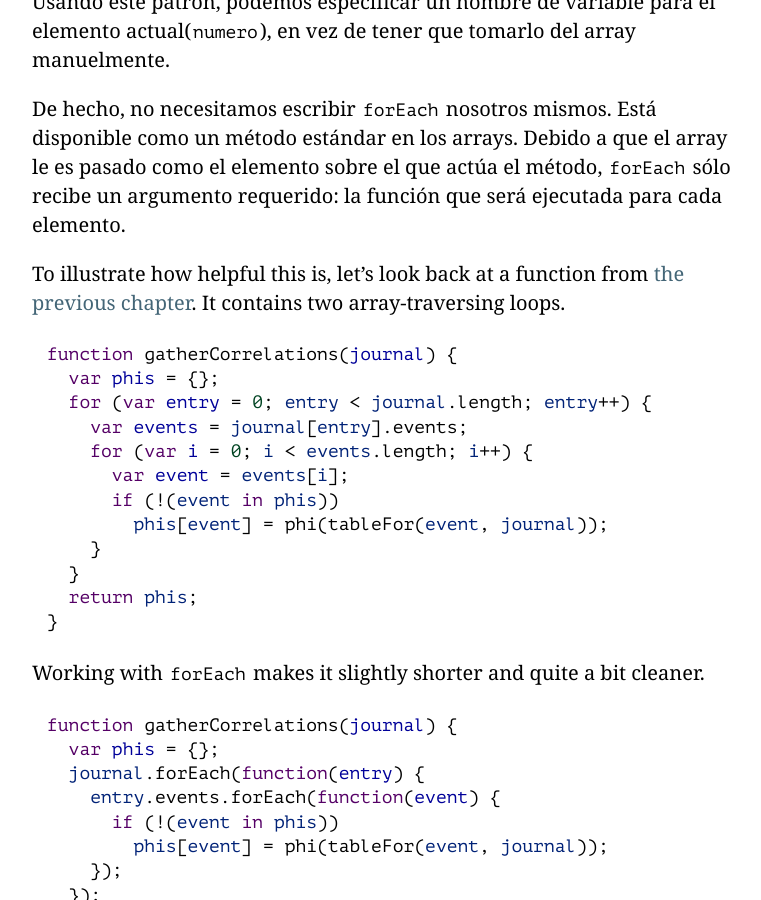
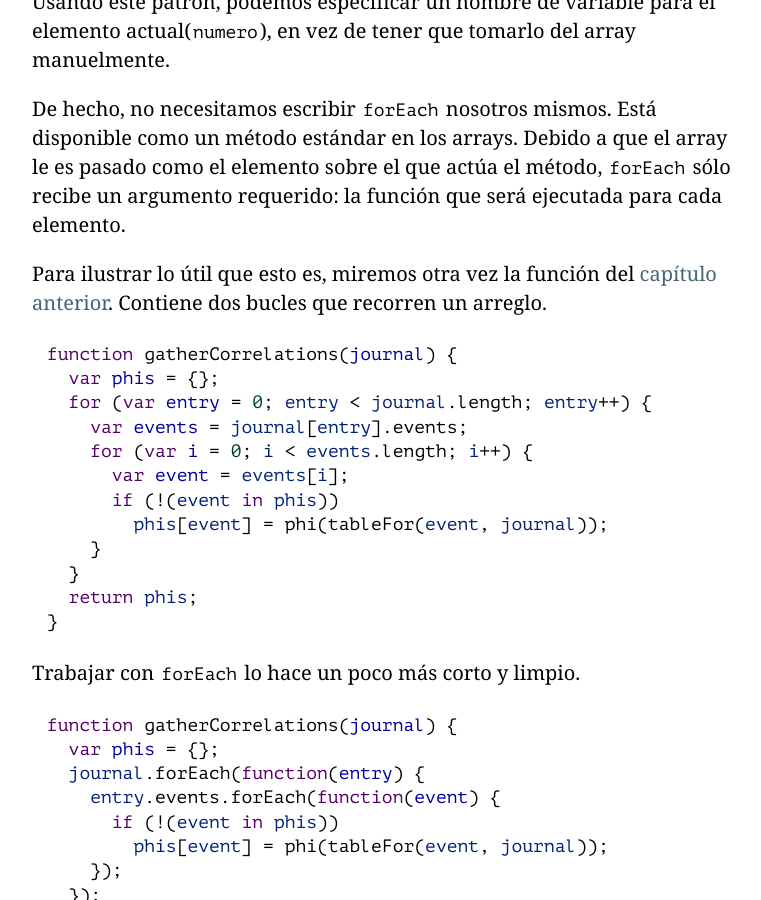
Before and after one commit to hectorip/Eloquent-JavaScript-ES-online, a Jekyll site: the page chapters/05_higher_order.html, which Jekyll copies as it is, in a window 1280 px wide and 900 px high, scrolled down 4048 px. Shown: the whole window, without its empty margins (258-1019 px from the left). Built offline with Jekyll 4.4.1, drawn with Linux system fonts in a browser that asks for light colours; nearby versions of some CDN libraries; library files that are not in the unit come from our copies.

Commit message:
Ejemplo de forEach

```diff
--- a/chapters/05_higher_order.html
+++ b/chapters/05_higher_order.html
@@ -171,9 +171,9 @@ nosotros mismos. Está disponible como un método estándar en los arrays.
 Debido a que el array le es pasado como el elemento sobre el que actúa
 el método, <code>forEach</code> sólo recibe un argumento requerido: la función que será
 ejecutada para cada elemento.</p>
-<p><a class=p_ident id="p_BbxEeZ0Pmw" href="#p_BbxEeZ0Pmw"></a>To illustrate how helpful this is, let&#8217;s look back at a function
-from <a href="04_data.html#analysis">the previous chapter</a>. It contains two
-array-traversing loops.</p>
+<p><a class=p_ident id="p_gdPegQV2Ax" href="#p_gdPegQV2Ax"></a>Para ilustrar lo útil que esto es, miremos otra vez la función del
+<a href="04_data.html#analysis">capítulo anterior</a>. Contiene dos bucles que
+recorren un arreglo.</p>
 <pre data-language="javascript" class="snippet cm-s-default"><a class=c_ident id="c_1CXbGUgiP6" href="#c_1CXbGUgiP6"></a><span class="cm-keyword">function</span> <span class="cm-variable">gatherCorrelations</span>(<span class="cm-def">journal</span>) {
   <span class="cm-keyword">var</span> <span class="cm-def">phis</span> <span class="cm-operator">=</span> {};
   <span class="cm-keyword">for</span> (<span class="cm-keyword">var</span> <span class="cm-def">entry</span> <span class="cm-operator">=</span> <span class="cm-number">0</span>; <span class="cm-variable-2">entry</span> <span class="cm-operator">&lt;</span> <span class="cm-variable-2">journal</span>.<span class="cm-property">length</span>; <span class="cm-variable-2">entry</span><span class="cm-operator">++</span>) {
@@ -186,8 +186,8 @@ array-traversing loops.</p>
   }
   <span class="cm-keyword">return</span> <span class="cm-variable-2">phis</span>;
 }</pre>
-<p><a class=p_ident id="p_CGf69rc/Yq" href="#p_CGf69rc/Yq"></a>Working with <code>forEach</code> makes it slightly shorter
-and quite a bit cleaner.</p>
+<p><a class=p_ident id="p_A7nkxj0FkT" href="#p_A7nkxj0FkT"></a>Trabajar con <code>forEach</code> lo hace un poco más corto
+y limpio.</p>
 <pre data-language="javascript" class="snippet cm-s-default"><a class=c_ident id="c_gIY8Dk2DPY" href="#c_gIY8Dk2DPY"></a><span class="cm-keyword">function</span> <span class="cm-variable">gatherCorrelations</span>(<span class="cm-def">journal</span>) {
   <span class="cm-keyword">var</span> <span class="cm-def">phis</span> <span class="cm-operator">=</span> {};
   <span class="cm-variable-2">journal</span>.<span class="cm-property">forEach</span>(<span class="cm-keyword">function</span>(<span class="cm-def">entry</span>) {
```
Also changed, not shown: 1 other file.
